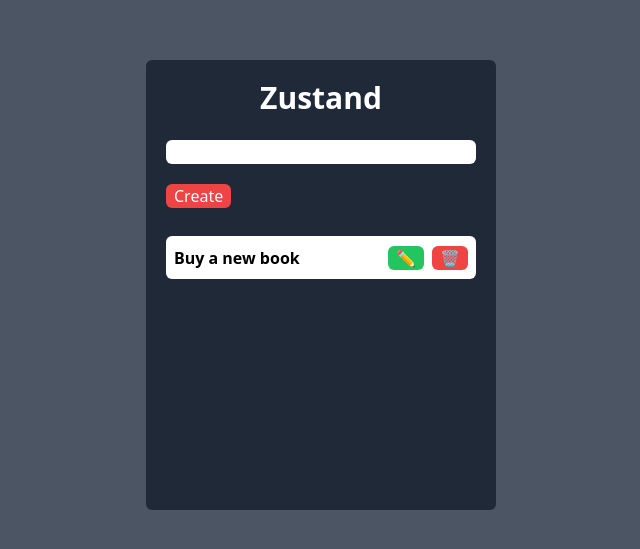
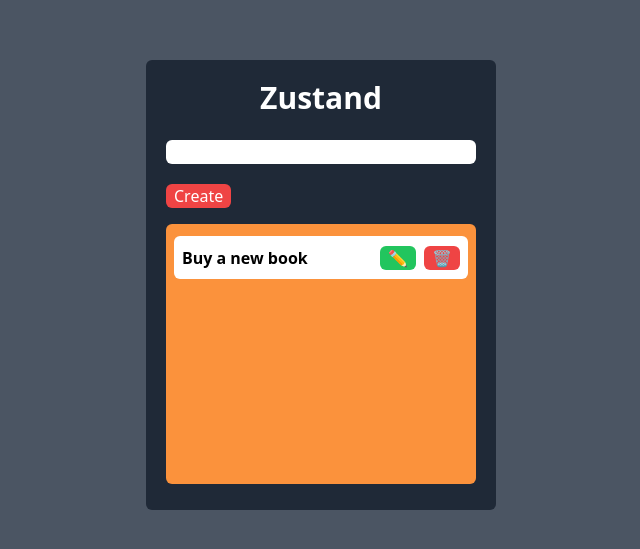
Before and after one commit to AnasSiddiqui18/zustand-todo, a React (Vite) app: page / in a window 1280 px wide. Shown: the part 115-664 px from the top of the page, without its empty margins (319-959 px from the left). Built offline with nearby package versions, Linux system fonts and the light colour scheme.

Commit message:
fix styling

```diff
--- a/src/App.tsx
+++ b/src/App.tsx
@@ -94,7 +94,7 @@
           )}
         </div>
 
-        <div className="mt-4 flex flex-col gap-5 h-[260px] py-3 rounded-md overflow-y-auto">
+        <div className="mt-4 flex flex-col gap-4 h-[260px] bg-orange-400 px-2 py-3 rounded-md overflow-y-auto">
           {reversedMap.map((value) => {
             return (
               <div
```
